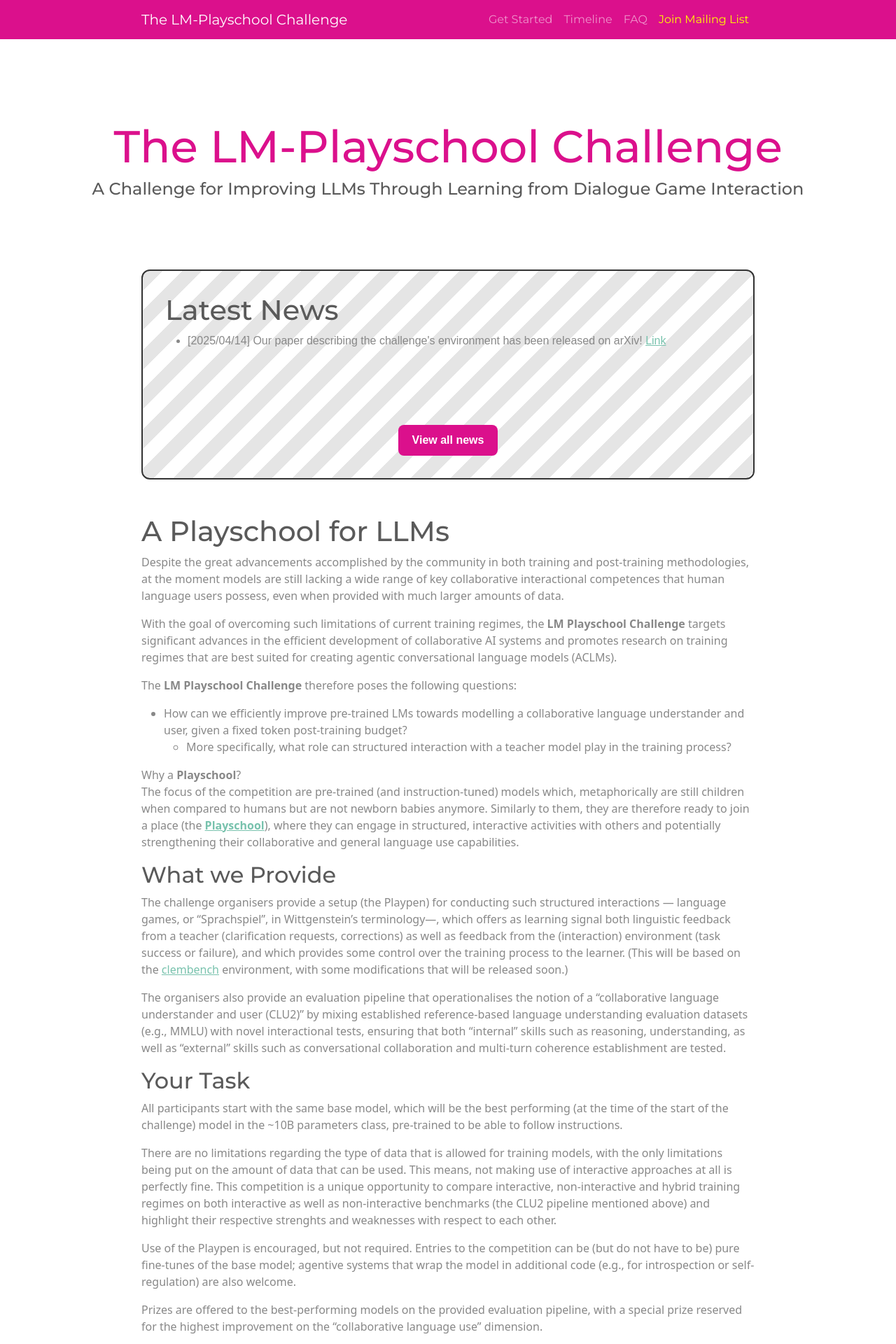
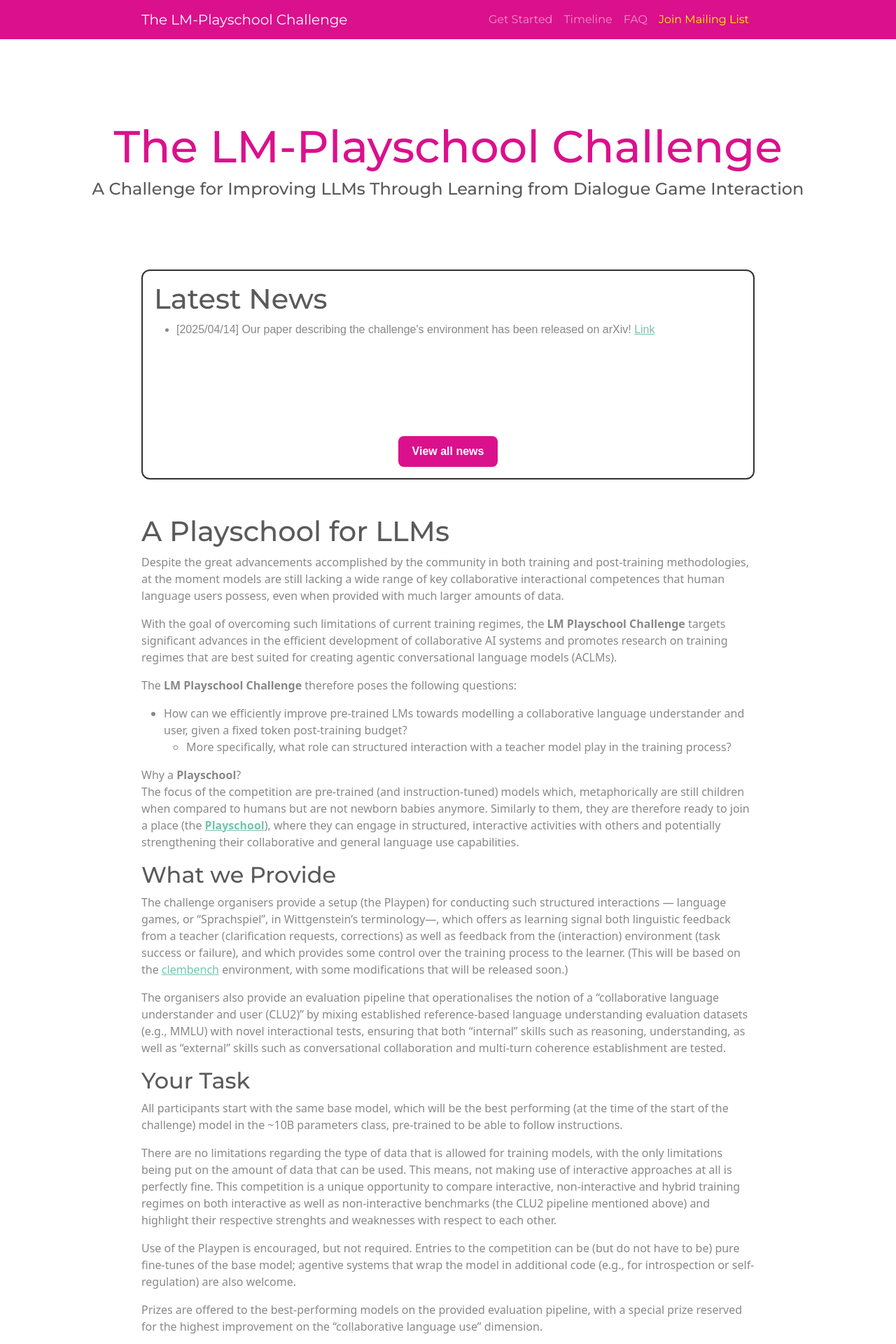
Before and after one commit to lm-playschool/lm-playschool.github.io, a Jekyll site: the page built from index.md, in a window 1280 px wide. Shown: the top 1920 px of the page at 70% size. Built offline with Jekyll 4.4.1, drawn with Linux system fonts in a browser that asks for light colours; our own code applies the rules of GitHub Pages for plain Markdown files.

Commit message:
removed news box background

```diff
--- a/_layouts/home.html
+++ b/_layouts/home.html
@@ -10,7 +10,7 @@
   </div>
 
   <div class="container page-content">
-    <div class="news-box oblique-bg">
+    <div class="news-box">
           <h1>Latest News</h1>
   <div class="news-list">
     <ul>
--- a/assets/main.scss
+++ b/assets/main.scss
@@ -174,14 +174,3 @@
 .news-link a:hover {
   background-color: #a82575;
 }
-
-.oblique-bg {
-  background: repeating-linear-gradient(
-    135deg,
-    rgba(0, 0, 0, 0.1),
-    rgba(0, 0, 0, 0.1) 20px,
-    transparent 20px,
-    transparent 40px
-  );
-  padding: 2rem;
-}
```
